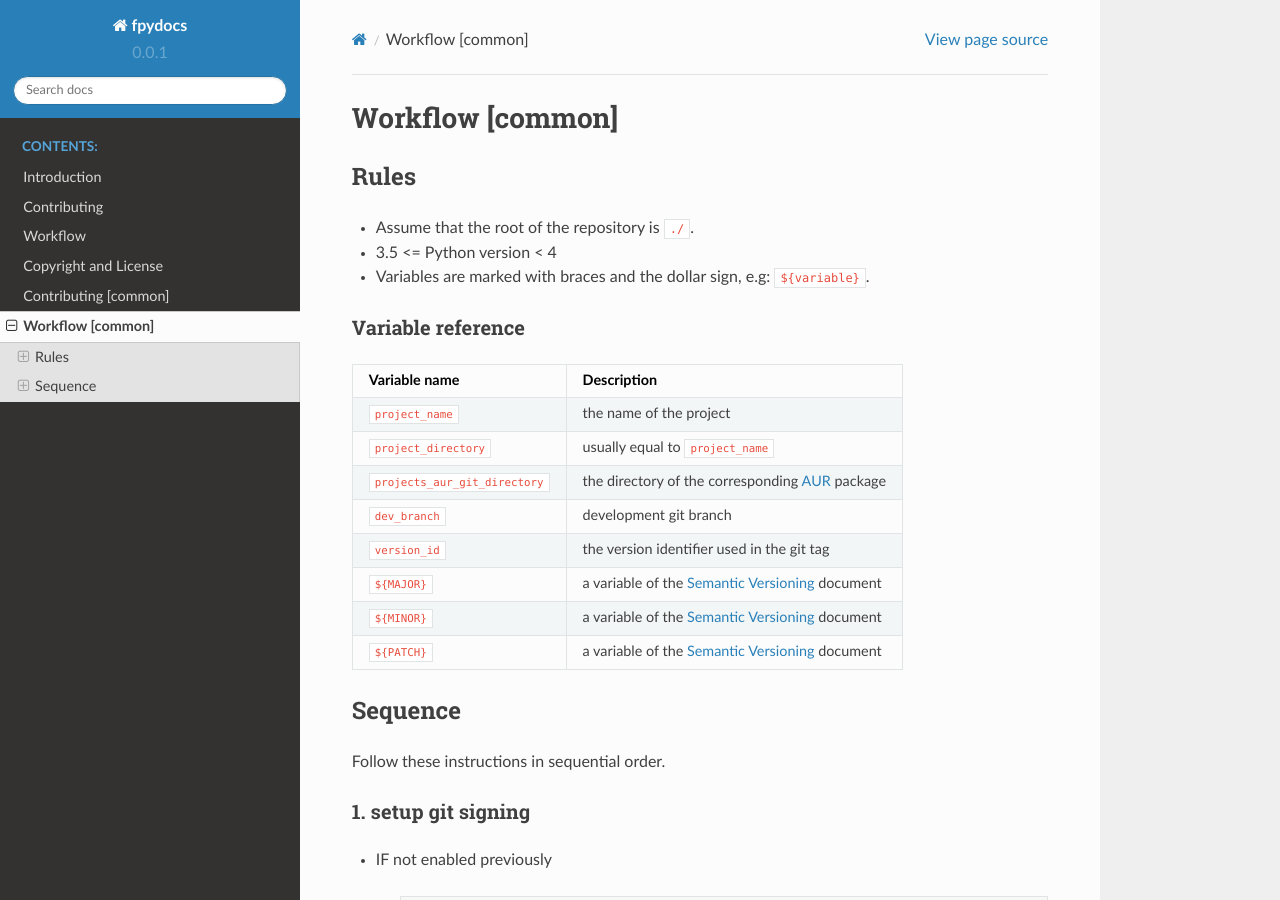
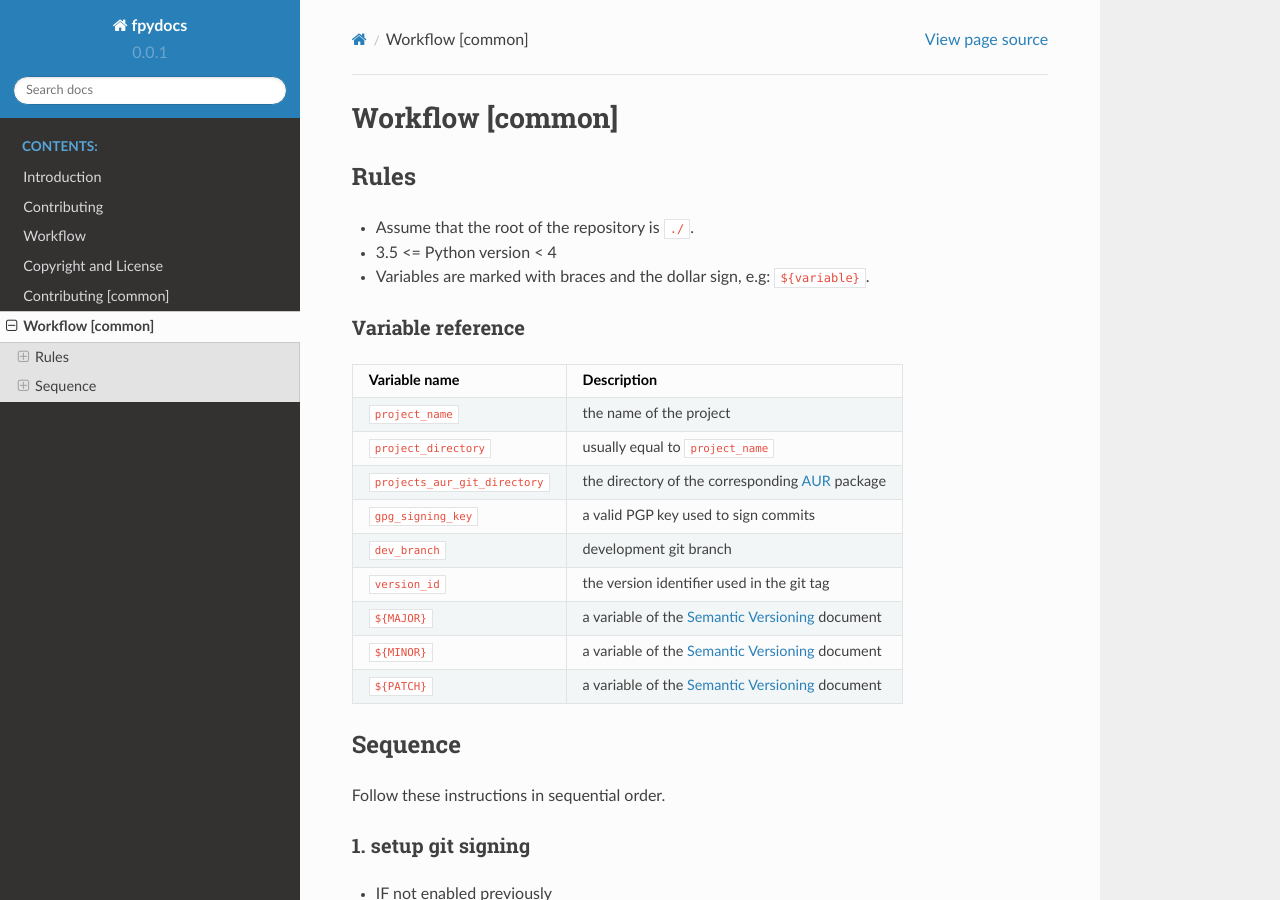
Before and after one commit to frnmst/fpydocs, a Sphinx documentation site: the page built from docs/workflow_common.rst, in a window 1280 px wide and 900 px high. Built offline with Sphinx 7.4.7 and the Read the Docs theme 2.0.0, drawn with Linux system fonts in a browser that asks for light colours.

Commit message:
Added missing variable.

```diff
--- a/docs/workflow_common.rst
+++ b/docs/workflow_common.rst
@@ -19,6 +19,8 @@ Variable reference
 | ``project_directory``          | usually equal to ``project_name``                                                                             |
 +--------------------------------+---------------------------------------------------------------------------------------------------------------+
 | ``projects_aur_git_directory`` | the directory of the corresponding `AUR <https://wiki.archlinux.org/index.php/Arch_User_Repository>`_ package |
++--------------------------------+---------------------------------------------------------------------------------------------------------------+
+| ``gpg_signing_key``            | a valid PGP key used to sign commits                                                                          |
 +--------------------------------+---------------------------------------------------------------------------------------------------------------+
 | ``dev_branch``                 | development git branch                                                                                        |
 +--------------------------------+---------------------------------------------------------------------------------------------------------------+
```
